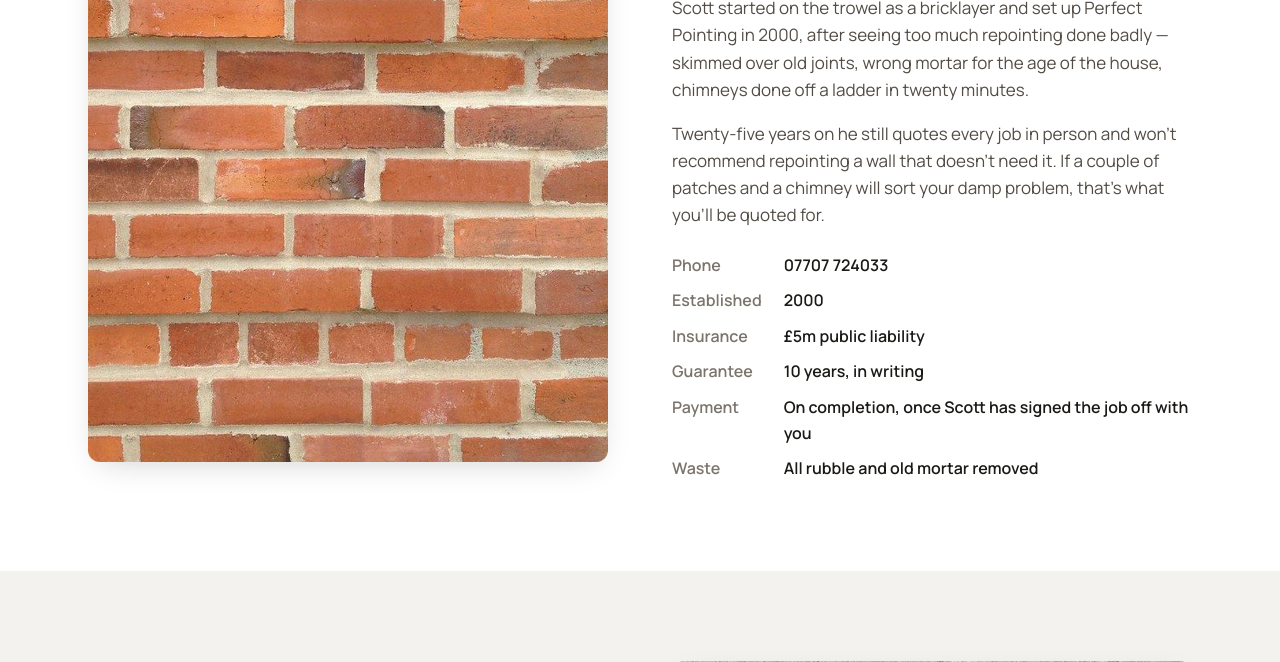
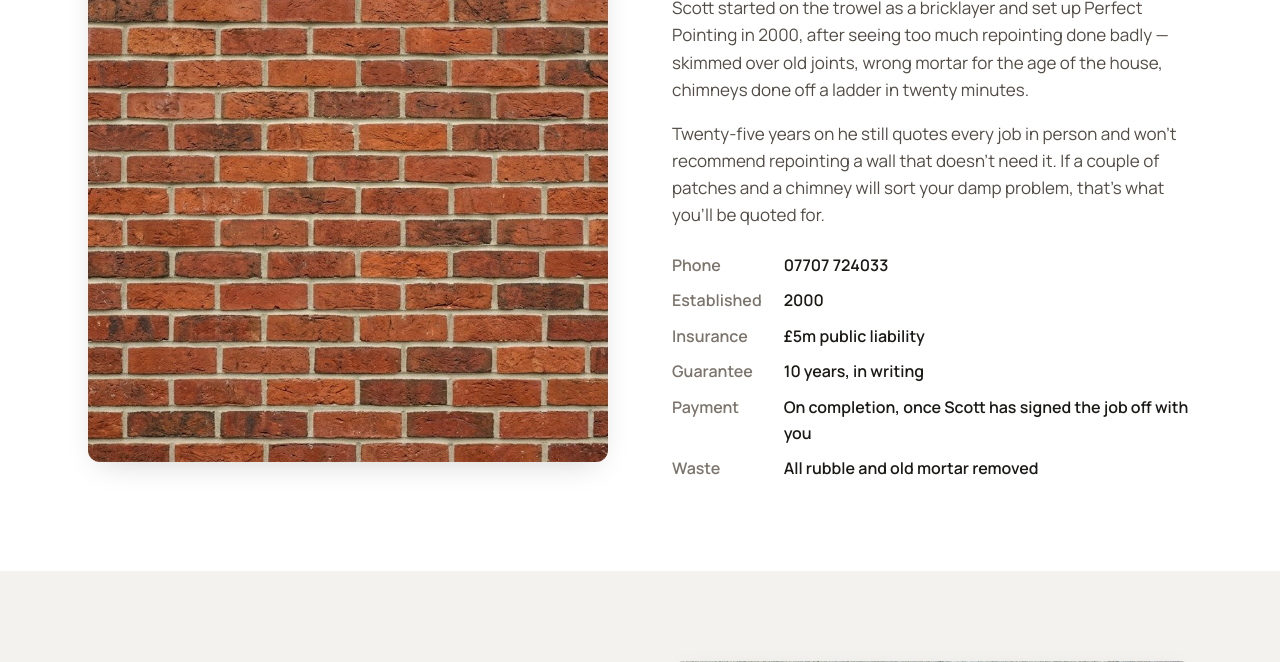
Before and after one commit to CustomGPTer/perfect-pointing, an Eleventy site: page src/about.njk in a window 1280 px wide. Shown: the part 829-1491 px from the top of the page. Built offline with nearby package versions, Linux system fonts and the light colour scheme; Eleventy itself is replaced by a stand-in of ours; files that its build step writes are made by us from their sources; what image-size would draw is missing.

Commit message:
About page: replace portrait placeholder with perfectly pointed brick close-up, add editable alt

```diff
--- a/src/_data/pages.yml
+++ b/src/_data/pages.yml
@@ -47,7 +47,8 @@ about:
   heading: About Perfect Pointing
   intro: Established 2000. Rochdale based. Scott quotes it, the team build it, Scott signs it off.
   image: /images/uploads/worn.jpg
-  portrait: /images/uploads/repoint.jpg
+  portrait: /images/uploads/brick-pointed-tall.jpg
+  portrait_alt: Freshly repointed red-brick wall — replace with a photo of Scott
   eyebrow: Scott Higginson · owner
   bio_heading: The person who quotes your job is the person who checks it
   bio: |
--- a/src/about.njk
+++ b/src/about.njk
@@ -11,7 +11,7 @@ eleventyComputed:
 {% include "phero.njk" %}
 <section>
   <div class="wrap split">
-    <div class="photo tall"><img src="{{ p.portrait }}" alt="{{ site.owner }}, {{ site.business_name }}" loading="lazy"></div>
+    <div class="photo tall"><img src="{{ p.portrait }}" alt="{{ p.portrait_alt or (site.owner + ', ' + site.business_name) }}" loading="lazy"></div>
     <div>
       <p class="eyebrow">{{ p.eyebrow }}</p>
       <h2>{{ p.bio_heading }}</h2>
--- a/src/admin/config.yml
+++ b/src/admin/config.yml
@@ -226,6 +226,7 @@ collections:
               - { name: heading, label: Heading, widget: string }
               - { name: intro, label: Intro text, widget: text }
               - { name: portrait, label: Photo of Scott, widget: image }
+              - { name: portrait_alt, label: Photo description (alt text), widget: string, required: false, hint: "Describe the photo — e.g. Scott Higginson on site. Clear this once a photo of Scott is uploaded." }
               - { name: eyebrow, label: Small heading above the bio, widget: string }
               - { name: bio_heading, label: Bio heading, widget: string }
               - { name: bio, label: Bio, widget: markdown, buttons: [bold, italic, link, bulleted-list], editor_components: [], modes: [rich_text] }
```
Also changed, not shown: src/images/uploads/brick-pointed-tall.jpg (added).
